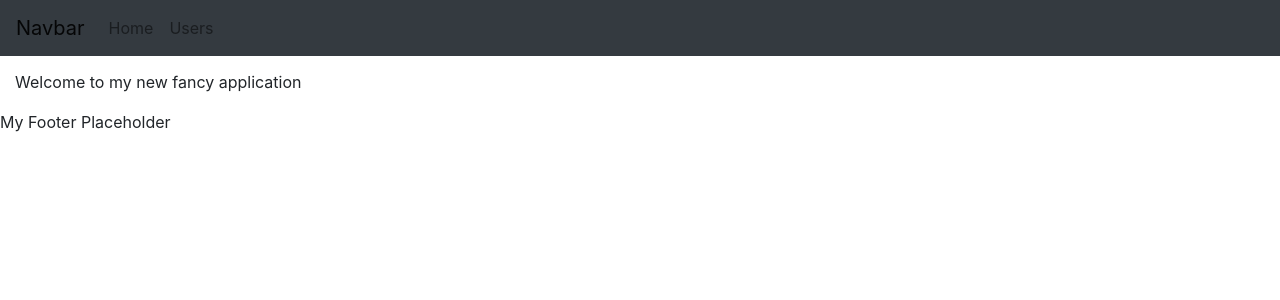
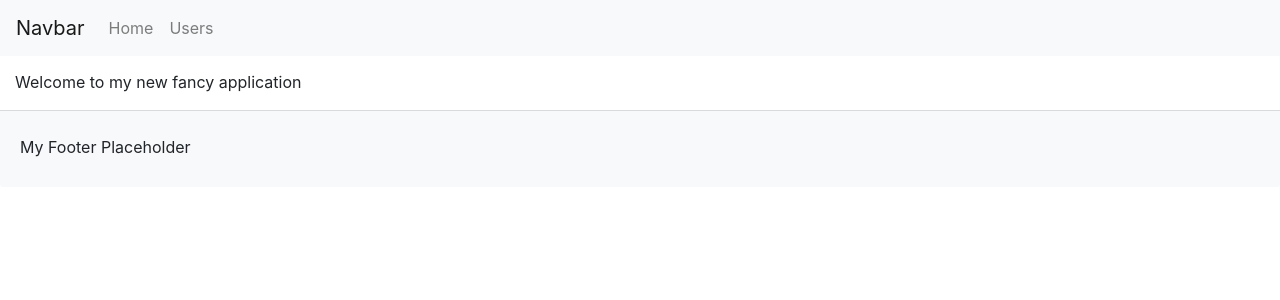
Before and after one commit to EngFelix/SimpleWebApp, an Angular app in the folder demo-ui/: page / in a window 1280 px wide. Shown: the top 300 px of the page. Built offline with nearby package versions, Linux system fonts and the light colour scheme.

Commit message:
routing refactoring + preparing addUser component

```diff
--- a/demo-ui/src/app/main/main-module.ts
+++ b/demo-ui/src/app/main/main-module.ts
@@ -1,11 +1,10 @@
 import { NgModule } from '@angular/core';
-import { CommonModule } from '@angular/common';
 import { HomeComponent } from './home/home.component';
 import {BrowserModule} from '@angular/platform-browser';
 import {NavComponent} from './nav/nav.component';
 import {MasterPageComponent} from './master-page.component';
 import {RouterModule} from '@angular/router';
-import {MainRoutes} from '../routing/mainRouting';
+import {MainRoutes} from './main-routing';
 
 
 
--- /dev/null
+++ b/demo-ui/src/app/main/main-routing.ts
@@ -0,0 +1,9 @@
+import {HomeComponent} from "./home/home.component";
+
+export const MainRoutes = [
+  { path: 'home', component: HomeComponent },
+  { path: 'users',
+    loadChildren: () => import('../user/user.module').then(module => module.UserModule) },
+  { path: '', component: HomeComponent }
+
+];
--- a/demo-ui/src/app/main/master-page.view.html
+++ b/demo-ui/src/app/main/master-page.view.html
@@ -4,6 +4,6 @@
 <div class="container-fluid">
   <router-outlet></router-outlet>
 </div>
-<footer>
+<footer class="card-footer font-small bg-light pt-4">
   <p>My Footer Placeholder</p>
 </footer>
--- a/demo-ui/src/app/main/nav/nav.component.html
+++ b/demo-ui/src/app/main/nav/nav.component.html
@@ -1,4 +1,4 @@
-<nav class="navbar navbar-expand-lg navbar-light bg-dark fixed-top">
+<nav class="navbar navbar-expand-lg navbar-light bg-light fixed-top">
   <a class="navbar-brand" href="#">Navbar</a>
   <button class="navbar-toggler" type="button" data-toggle="collapse" data-target="#navbarSupportedContent" aria-controls="navbarSupportedContent" aria-expanded="false" aria-label="Toggle navigation">
     <span class="navbar-toggler-icon"></span>
--- a/demo-ui/src/app/routing/mainRouting.ts
+++ /dev/null
@@ -1,9 +0,0 @@
-import {HomeComponent} from "../main/home/home.component";
-
-export const MainRoutes = [
-  { path: 'home', component: HomeComponent },
-  { path: 'users',
-    loadChildren: () => import('../model/user.module').then(module => module.UserModule) },
-  { path: '', component: HomeComponent }
-
-];
--- a/demo-ui/src/app/user/user.component.html
+++ b/demo-ui/src/app/user/user.component.html
@@ -1,2 +1,4 @@
 <p>User Table</p>
 <data-table [table-columns]="[{'colName':'firstName'}, {'colName':'lastName'}]" [table-data]="UserModels" (table-selected)="SelectUser($event)"></data-table>
+this should lazy load the add-user form component to the page -><a type="button" class="btn btn-primary">Add User</a>
+<router-outlet></router-outlet>
--- a/demo-ui/src/app/user/user.component.ts
+++ b/demo-ui/src/app/user/user.component.ts
@@ -1,5 +1,5 @@
 import { Component, OnInit } from '@angular/core';
-import {User} from './user.model';
+import {User} from '../model/user.model';
 import {HttpClient} from '@angular/common/http';
 
 @Component({
--- a/demo-ui/src/app/model/user.module.ts
+++ b/demo-ui/src/app/user/user.module.ts
@@ -1,9 +1,9 @@
 import { NgModule } from '@angular/core';
 import { CommonModule } from '@angular/common';
 import {RouterModule} from '@angular/router';
-import {UserRoutes} from '../routing/userRouting';
+import {UserRoutes} from './user.routing';
 import {HttpClientModule} from '@angular/common/http';
-import {UserComponent} from '../user/user.component';
+import {UserComponent} from './user.component';
 import {DataTableComponent} from '../utility/data-table.component';
 
 
--- a/demo-ui/src/app/routing/userRouting.ts
+++ b/demo-ui/src/app/user/user.routing.ts
@@ -1,4 +1,4 @@
-import {UserComponent} from "../user/user.component";
+import {UserComponent} from "./user.component";
 
 export const UserRoutes = [
   {path: '', component: UserComponent}
```
Also changed, not shown: demo-ui/src/app/user/add-user/add-user.component.html (added, +7 -0 lines), demo-ui/src/app/user/add-user/add-user.component.ts (added, +18 -0 lines), demo-ui/src/app/model/user.model.ts (renamed from demo-ui/src/app/user/user.model.ts), 1 other file (tests, documents, lock files or other folders).
